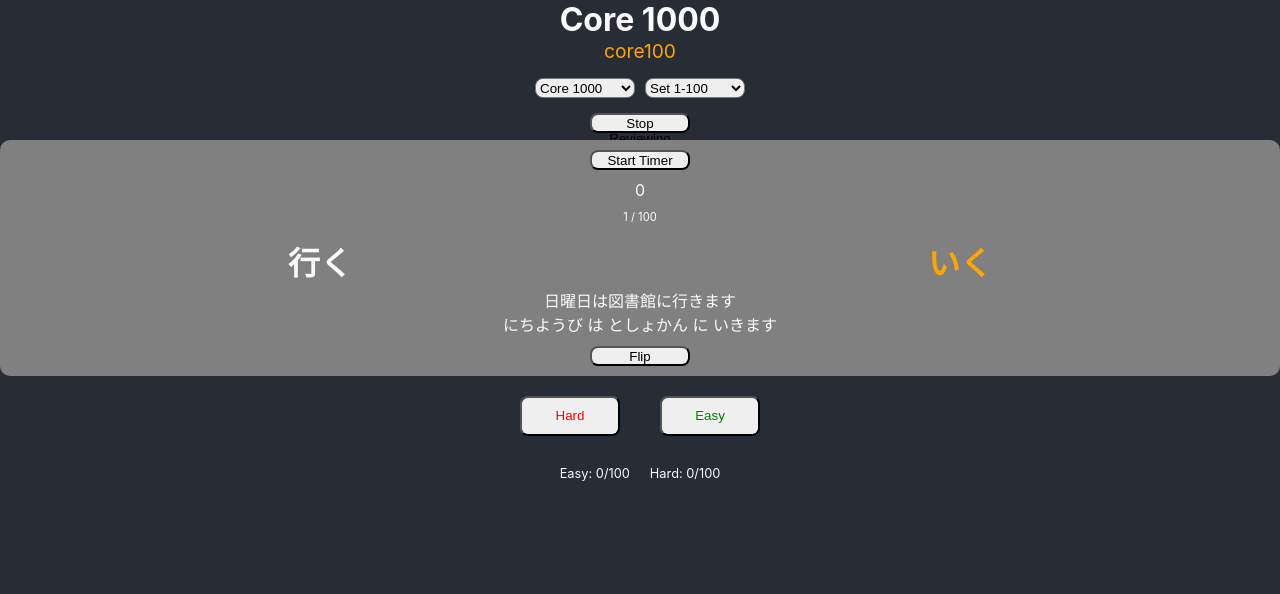
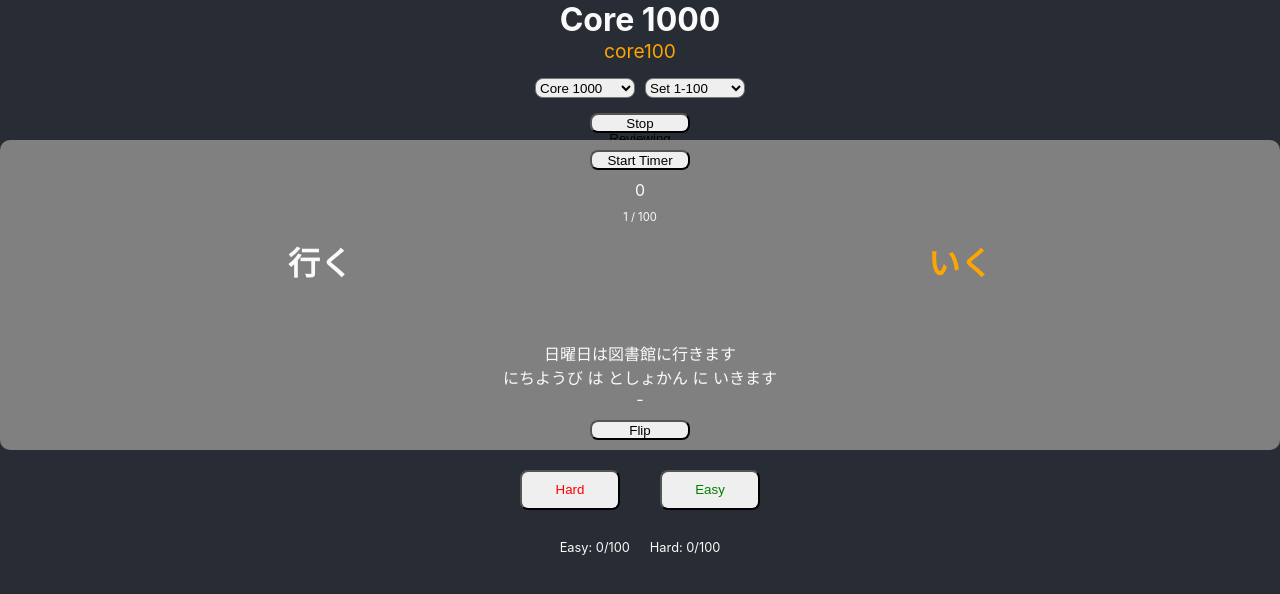
Before and after one commit to licebeam/kaze-app, a React (Create React App) app: page / in a window 1280 px wide. Shown: the top 594 px of the page. Built offline with nearby package versions, Linux system fonts and the light colour scheme.

Commit message:
adds layout protection

```diff
--- a/src/components/Card.jsx
+++ b/src/components/Card.jsx
@@ -25,7 +25,16 @@ const CardContainer = styled.div`
     font-weight: bold;
     color: orange;
   }
+  .translation{
+    height: 20px;
+    margin: 1rem;
+    .text{
+      font-size: 1.2rem;
+      font-weight: bold;
+    }
+  }
   .sentences{
+    height: 70px;
     font-size: 1rem;
   }
   button{
@@ -126,17 +135,17 @@ class Card extends Component {
                     </div>
                   </Section>
                 </Row>
-                <div>Translation:</div>
                 <Section className="translation">
+                  <div>Translation:</div>
                   {cards[place].english !== 'null' ? cards[place].english : null}
                 </Section>
                 <Section className='sentences'>
                   <div>
-                    {cards[place].sentences !== 'null' ? cards[place].sentences.split('。')[0] : null}
+                    {cards[place].sentences !== 'null' ? cards[place].sentences.split('。')[0] : '-'}
                     <br></br>
-                    {cards[place].sentences !== 'null' ? cards[place].sentences.split('。')[1] : null}
+                    {cards[place].sentences !== 'null' ? cards[place].sentences.split('。')[1] : '-'}
                     <br></br>
-                    {cards[place].sentences !== 'null' ? cards[place].sentences.split('。')[2] : null}
+                    {cards[place].sentences !== 'null' ? cards[place].sentences.split('。')[2] : '-'}
                   </div>
                 </Section>
               </div>
@@ -153,11 +162,17 @@ class Card extends Component {
                       <div>{cards[place].tran !== 'null' ? cards[place].tran : null}</div>
                     </Section>
                   </Row>
+                  <Section className="translation">
+                    {/* <div>Translation:</div>
+                    {cards[place].english !== 'null' ? cards[place].english : null} */}
+                  </Section>
                   <Section className='sentences'>
                     <div>
-                      {cards[place].sentences !== 'null' ? cards[place].sentences.split('。')[0] : null}
+                      {cards[place].sentences !== 'null' ? cards[place].sentences.split('。')[0] : '-'}
                       <br></br>
-                      {cards[place].sentences !== 'null' ? cards[place].sentences.split('。')[1] : null}
+                      {cards[place].sentences !== 'null' ? cards[place].sentences.split('。')[1] : '-'}
+                      <br></br>
+                      <div>-</div>
                     </div>
                   </Section>
                 </div>
```
